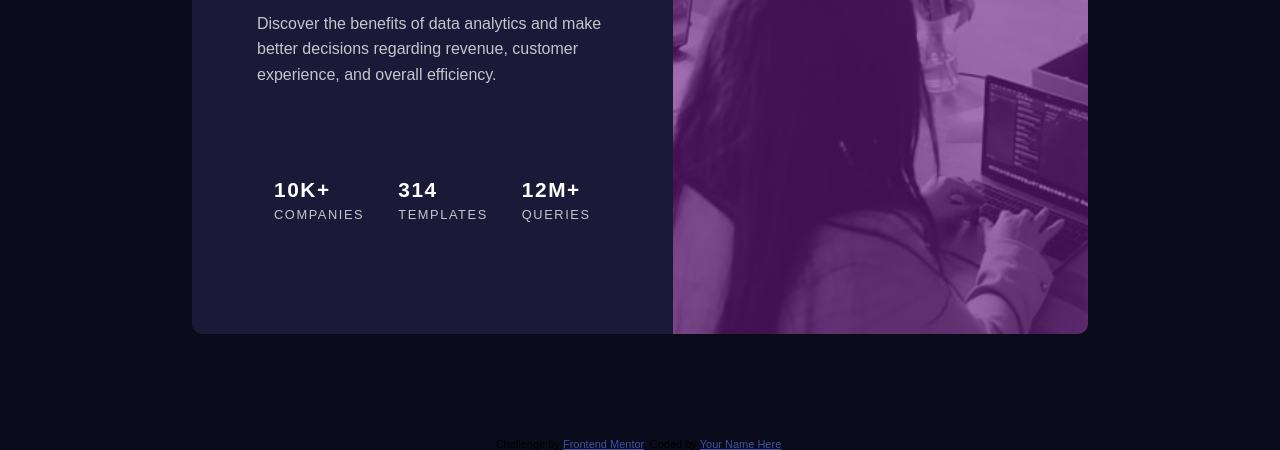
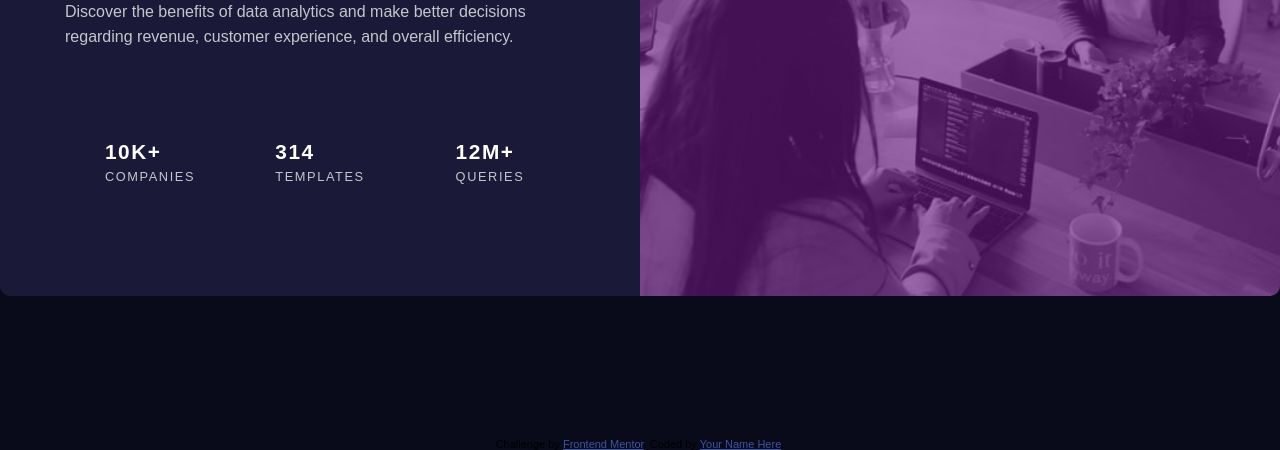
Before and after one commit to JanAbe/fm-stats-preview, a plain HTML site: page index.html in a window 1280 px wide. Shown: the part 362-812 px from the top of the page. Drawn offline with Linux system fonts and the light colour scheme; a web font is replaced by a local one.

Commit message:
use rem istead of % for max-width

```diff
--- a/index.css
+++ b/index.css
@@ -156,7 +156,7 @@ li {
   }
 
   .container {
-    max-width: 70%;
+    max-width: 90rem;
     grid-template-columns: 1fr 1fr;
   }
 
```
